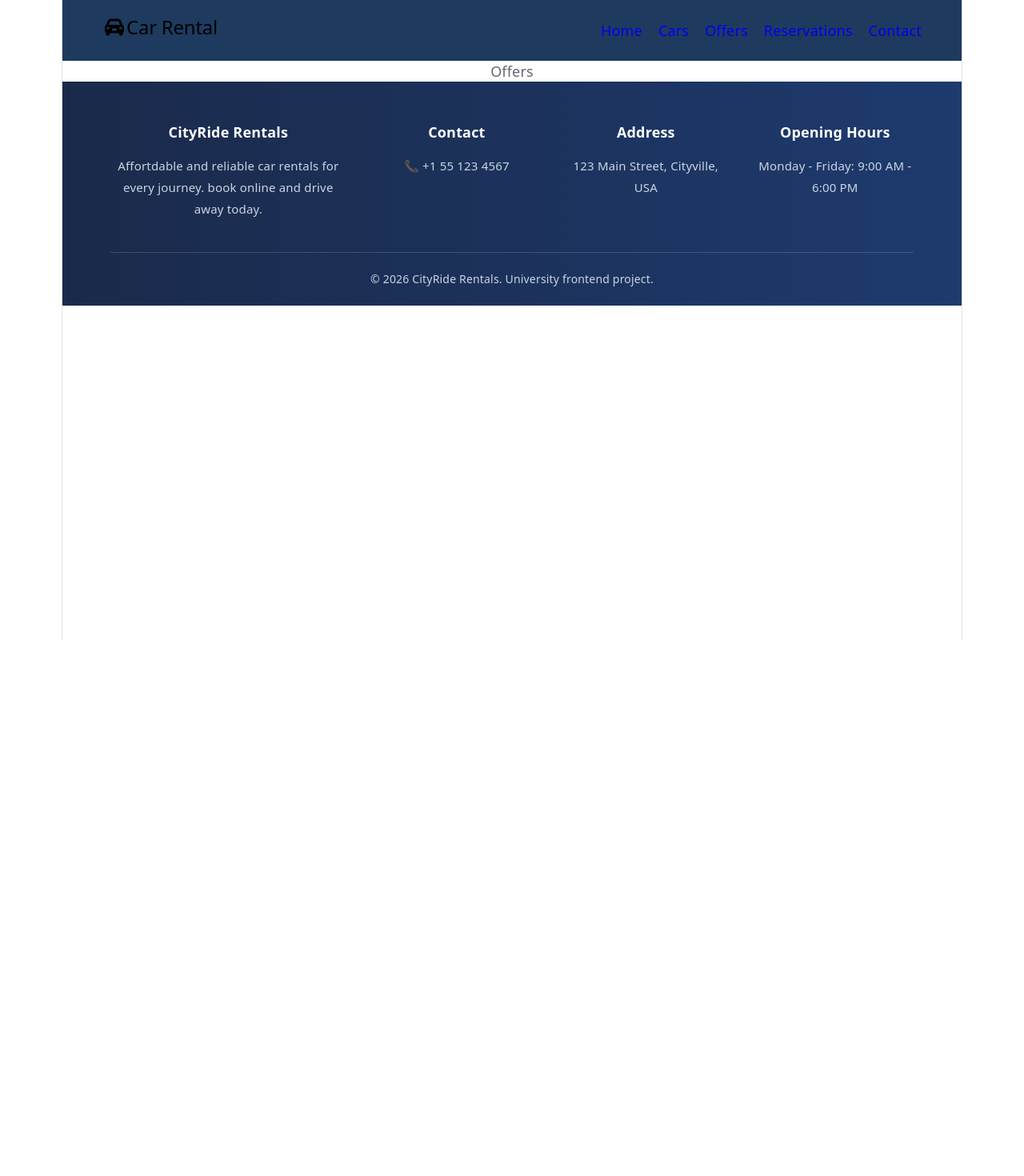
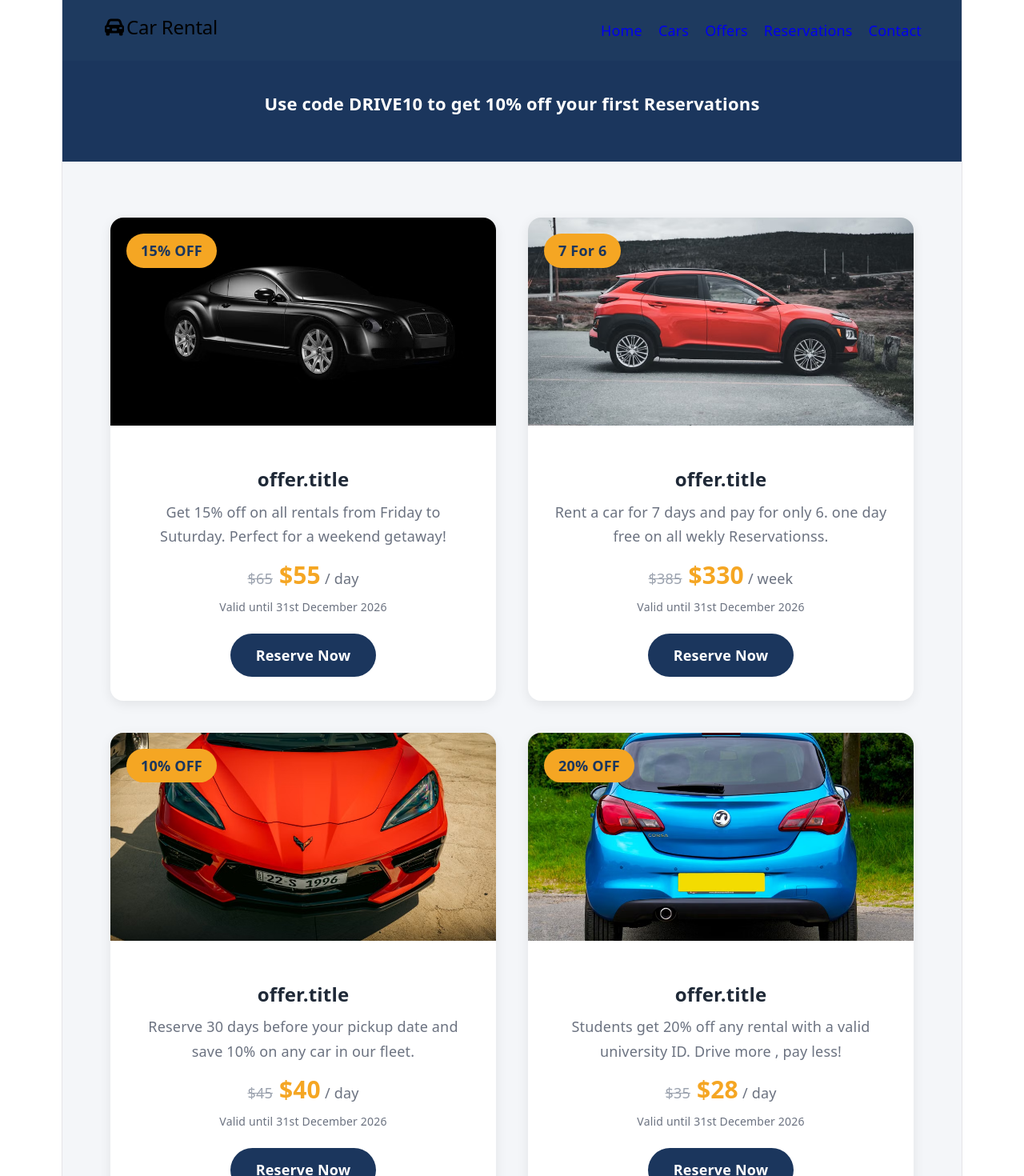
Before and after one commit to 52330128-Anas/webproject, a React (Vite) app: page /Offers in a window 1280 px wide. Shown: the top 1470 px of the page at 80% size. Before the commit the page ends 800 px from the top, so only its background shows below. Built offline with nearby package versions, Linux system fonts and the light colour scheme.

Commit message:
create cars , offers

```diff
--- a/package.json
+++ b/package.json
@@ -10,6 +10,7 @@
     "preview": "vite preview"
   },
   "dependencies": {
+    "@fortawesome/fontawesome-svg-core": "^7.3.1",
     "@fortawesome/free-brands-svg-icons": "^7.3.1",
     "@fortawesome/free-regular-svg-icons": "^7.3.1",
     "@fortawesome/free-solid-svg-icons": "^7.3.1",
--- a/src/Component/Footer.jsx
+++ b/src/Component/Footer.jsx
@@ -9,7 +9,7 @@ const Footer = () => {
 
         <div>
         <h3>CityRide Rentals</h3>
-        <p>Affortdable and reliable car rentals for every journey. book online and drive away today.</p>
+        <p>Affortdable and reliable car rentals for every journey. Reserve online and drive away today.</p>
 </div>
 
       <div>
--- a/src/Component/NavBar.jsx
+++ b/src/Component/NavBar.jsx
@@ -1,6 +1,7 @@
 import React from "react";
 import "../Style/NavBar.css";
-import { FontAwesomeIcon } from "@fortawesome/react-fontawesome";
+import {
+   FontAwesomeIcon } from "@fortawesome/react-fontawesome";
 
 import {
   faCarRear
--- /dev/null
+++ b/src/Style/Cars.css
@@ -0,0 +1,38 @@
+.cars-header {
+  background: #1e3a6e;
+  color: white;
+  text-align: center;
+  padding: 60px 20px;
+}
+
+.cars-header h1 {
+  font-size: 48px;
+  margin: 0 0 10px;
+}
+
+.cars-header p {
+  font-size: 18px;
+  margin: 0;
+  opacity: 0.9;
+}
+
+.cars-grid {
+  display: grid;
+  grid-template-columns: repeat(3, 1fr);
+  gap: 30px;
+  max-width: 1200px;
+  margin: 50px auto;
+  padding: 0 20px;
+}
+
+@media (max-width: 900px) {
+  .cars-grid {
+    grid-template-columns: repeat(2, 1fr);
+  }
+}
+
+@media (max-width: 600px) {
+  .cars-grid {
+    grid-template-columns: 1fr;
+  }
+}
--- /dev/null
+++ b/src/Style/Offers.css
@@ -0,0 +1,154 @@
+
+.offers-banner {
+  background-color: #1b365d;
+  color: white;
+  text-align: center;
+  padding: 40px 20px 60px;
+  font-size: 22px;
+  font-weight: 600;
+}
+
+.offers-code {
+  background-color: #f5a623;
+  color: #1b365d;
+  padding: 8px 18px;
+  border-radius: 8px;
+  margin: 0 8px;
+  letter-spacing: 1px;
+}
+
+
+.offers-grid {
+  display: grid;
+  grid-template-columns: 1fr 1fr;
+  gap: 40px;
+  padding: 70px 60px;
+  background-color: #f4f6f9;
+}
+
+.offer-card {
+  background-color: white;
+  border-radius: 16px;
+  overflow: hidden;
+  box-shadow: 0 4px 15px rgba(0, 0, 0, 0.08);
+}
+
+.offer-img {
+  position: relative;
+}
+
+.offer-img img {
+  width: 100%;
+  height: 260px;
+  object-fit: cover;
+  display: block;
+}
+
+.offer-badge {
+  position: absolute;
+  top: 20px;
+  left: 20px;
+  background-color: #f5a623;
+  color: #1b365d;
+  font-weight: 700;
+  padding: 8px 18px;
+  border-radius: 30px;
+}
+
+.offer-body {
+  padding: 30px;
+}
+
+.offer-body h3 {
+  font-size: 24px;
+  margin-bottom: 12px;
+  color: #1f2937;
+}
+
+.offer-desc {
+  color: #6b7280;
+  line-height: 1.7;
+  margin-bottom: 20px;
+}
+
+.offer-old {
+  color: #9ca3af;
+  text-decoration: line-through;
+  font-size: 18px;
+  margin-right: 8px;
+}
+
+.offer-new {
+  color: #f5a623;
+  font-size: 30px;
+  font-weight: 700;
+}
+
+.offer-per {
+  color: #6b7280;
+  margin-left: 5px;
+}
+
+.offer-valid {
+  color: #6b7280;
+  font-size: 14px;
+  margin: 10px 0 20px;
+}
+
+.offer-btn {
+  display: inline-block;
+  background-color: #1b365d;
+  color: white;
+  padding: 14px 32px;
+  border-radius: 30px;
+  font-weight: 600;
+  text-decoration: none;
+}
+
+.offer-btn:hover {
+  background-color: #f5a623;
+  color: #1b365d;
+}
+
+
+.offers-terms {
+  background-color: #eef1f5;
+  padding: 70px 20px;
+  text-align: center;
+}
+
+.offers-terms h2 {
+  margin-bottom: 25px;
+  color: #1f2937;
+}
+
+.offers-terms ul {
+  list-style: none;
+  display: inline-block;
+  text-align: left;
+  padding: 0;
+}
+
+.offers-terms li {
+  color: #4b5563;
+  margin-bottom: 15px;
+  font-size: 17px;
+}
+
+.offer-check {
+  color: #f5a623;
+  font-weight: 700;
+  margin-right: 10px;
+}
+
+
+@media (max-width: 768px) {
+  .offers-grid {
+    grid-template-columns: 1fr;
+    padding: 40px 20px;
+  }
+
+  .offers-banner {
+    font-size: 18px;
+  }
+}
--- a/src/page/Cars.jsx
+++ b/src/page/Cars.jsx
@@ -1,9 +1,36 @@
 import React from 'react'
+import "../Style/Cars.css"
 
-const Cars = () => {
+import Card from '../Component/Card'
+const cars =[
+  {id:1, name:"Luxury Sedan", price:65,transmission:"Automatic", seats:5 , image:"/Cars/image_1.jpeg"},
+  {id:2, name:"Compact SUV", price:55,transmission:"Manual", seats:5 , image:"/Cars/image_2.avif"},
+  {id:3, name:"Sports Coupe", price:95,transmission:"Automatic", seats:4 , image:"/Cars/image_3.avif"},
+  {id:4, name:"City Hatchback", price:35,transmission:"Manual", seats:4, image:"/Cars/image_4.avif"},
+{id:5, name:"Electric Compact", price:50,transmission:"Automatic", seats:5 , image:"/Cars/image_5.avif"},
+{id:6, name:"Family Sedan", price:45,transmission:"Automatic", seats:5 , image:"/Cars/image_6.avif"},
+]
+function Cars(){
   return (
-    <div>Cars</div>
+    <div className="cars-page">
+      <div className="cars-header">
+        <h1>Our Fleet</h1>
+
+        <p>Six cars to choose from - find the one that fits your trip!</p>
+      </div>
+      <div className="cars-grid">
+        {cars.map((car) => (
+          <Card
+            key={car.id}
+            image={car.image}
+            name={car.name}
+            price={car.price}
+            transmission={car.transmission}
+            seats={car.seats}
+          />
+        ))}
+      </div>
+    </div>
   )
 }
-
 export default Cars;
--- a/src/page/Offers.jsx
+++ b/src/page/Offers.jsx
@@ -1,9 +1,85 @@
 import React from 'react'
+import "../Style/Offers.css"
+import{Link} from "react-router-dom"
+const Offers = () => {
+  const offers = [
+    {
+      image: "/Cars/image_1.jpeg",
+      badge:"15% OFF",
+      title: "Weekend Deal;",
+      description: "Get 15% off on all rentals from Friday to Suturday. Perfect for a weekend getaway!",
+      oldPrice: "$65",
+      newPrice: "$55",
+      per:"/ day"
+    },
+    {
+      image: "/Cars/image_2.avif",
+      badge:"7 For  6",
+      title: "Weekly Rental",
+      description: "Rent a car for 7 days and  pay for only 6. one day free on all wekly Reservationss.",
+      oldPrice: "$385",
+      newPrice: "$330",
+      per:"/ week",
+    },
+    {
+      image: "/Cars/image_3.avif",
+      badge:"10% OFF",
+      title: "Early Reservations",
+      description: "Reserve 30 days before your pickup date and save 10% on any car in our fleet.",
+      oldPrice: "$45",
+      newPrice: "$40",
+      per:"/ day",
+    },
+    {
+      image: "/Cars/image_4.avif",
+      badge:"20% OFF",
+      title: "Student Discount",
+      description: "Students get 20% off any rental with a valid university ID. Drive more , pay less!",
+      oldPrice: "$35",
+      newPrice: "$28",
+      per:"/ day",
+    },
+  ];
+  return (
+    <div>
+      <div className="offers-banner">
+        <p>Use code <span classNasme="offers-code">DRIVE10</span> to get 10% off your first Reservations</p>
+    </div>
+    <div className="offers-grid">
+      {offers.map((offer) => (
+        <div className="offer-card" key={offer.title}>
+          <div className="offer-img">
+            <img src={offer.image} alt={offer.title} />
+            <span className="offer-badge">{offer.badge}</span>
+          </div>
+          <div className="offer-body">
+            <h3> {"offer.title"}</h3>
+            <p className="offer-desc"> {offer.description} </p>
+            <p>
+              <span className="offer-old">{offer.oldPrice}</span>
+              <span className="offer-new">{offer.newPrice}</span>
+              <span className="offer-per">{offer.per}</span>
+            </p>
+            <p className="offer-valid">Valid until 31st December 2026</p>
+            <Link to="/Reservations" className="offer-btn">Reserve Now</Link>
+          </div>
+        </div>
 
-const Offers = () => {
-  return (
-    <div>Offers</div>
+      ))}
+    </div>
+    <div className="offers-terms">
+      <h2>offer Terms</h2>
+      <ul>
+        <li><span className="offer-check">✓</span> Only one offer can be applied per Reservations</li>
+        <li><span className="offer-check">✓</span> all offers are subject to vihicle availability.</li>
+        <li><span className="offer-check">✓</span> Valid ID(e.g. university card) may be required to claim certain discounts.</li>
+   </ul>
+
+    </div>
+    </div>
   )
-}
+
+
+};
 
 export default Offers;
```
Also changed, not shown: 1 other file (tests, documents, lock files or other folders).
